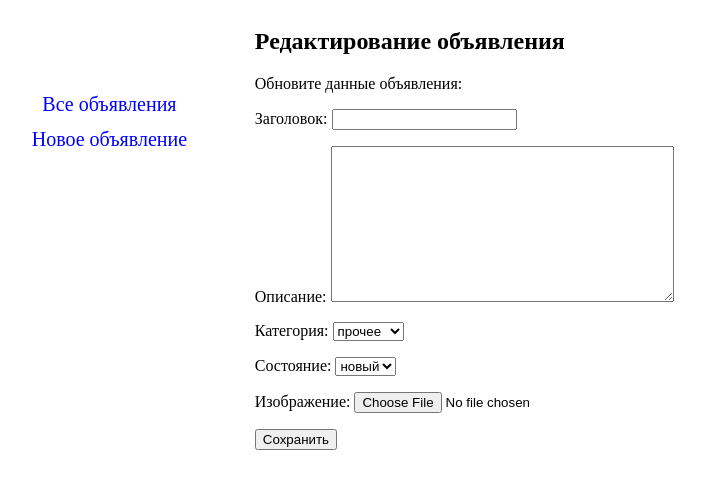
After one commit to Artem-Ionov/BarterSystem, a Django app: template my_app/templates/update_ad.html in a window 1280 px wide. The commit adds this page. Shown: the top 489 px of the page, without its empty margins (6-711 px from the left). Run offline with Django 5.2, Linux system fonts and the light colour scheme; the template is opened without the code that fills it: values that come from a table or form of the project are taken from there, others are empty.

Commit message:
Create update_ad (view, url and html) and improve navi (CSS)

```diff
--- a/my_app/static/styles.css
+++ b/my_app/static/styles.css
@@ -1,10 +1,32 @@
 body{
     display: flex;                              /*Делаем body контейнером для .navi и .content*/
+    gap: 3%;                                    /*Отступ между элементами контейнера*/
 }
 
 .navi{
-    flex: 0 0 20%;                              /*Задаём ширину элемента в контейнере*/
+    flex: 0 0 17%;                              /*Задаём ширину элемента в контейнере*/
     padding-top: 5%;                            /*Делаем отступ содержимого блока от его верхней границы*/
+}
+
+.navi ul{
+    padding: 0;                                 /*Убираем внутренний отступ списка, чтобы каждый li растянулся на всю ширину*/
+}
+
+.navi li{
+    height: 35px;
+    font-size: 20px;
+    text-align: center;
+    line-height: 35px;                          /*Используем для выравнивания по вертикали*/
+}
+
+.navi a{
+    display: block;                             /*Делаем ссылку блочным элементом, чьобы она заполнила весь li (для наведения)*/
+    text-decoration: none;
+    color: blue;
+}
+
+.navi a:hover{
+    background-color: lightgray;              /*Изменяем цвет при наведении*/
 }
 
 .content{
@@ -18,6 +40,10 @@ body{
 
 .ad h3{
     text-align: center;                         /*Центрируем текст*/
+}
+
+.ad ul{
+    list-style: none;                           /*Убираем декорирование пунктов ненумерованного списка*/
 }
 
 .media{
@@ -43,7 +69,3 @@ body{
 .buttons a:hover{                               /*Изменяем цвет при наведении*/
     background-color: lightgray;
 }
-
-ul{
-    list-style: none;                           /*Убираем декорирование пунктов ненумерованных списков*/
-}
--- /dev/null
+++ b/my_app/templates/update_ad.html
@@ -0,0 +1,11 @@
+{% extends 'base.html' %}                                   <!--Расширяем базовый шаблон-->
+
+{% block content %}                                         <!--Заполняем блок content-->
+    <h2>Редактирование объявления</h2>
+    <p>Обновите данные объявления:</p>
+    <form method="post" enctype="multipart/form-data">      <!--Тип кодировки для отправки файлов на сервер через форму-->
+        {% csrf_token %}
+        {{form.as_p}}                                       <!--Вставляем форму AdForm как абзац-->
+        <button type="submit">Сохранить</button>
+    </form>
+{% endblock %}
--- a/my_app/urls.py
+++ b/my_app/urls.py
@@ -1,8 +1,9 @@
 from django.urls import path
-from .views import ad_list, create_ad, delete_ad
+from .views import ad_list, create_ad, delete_ad, update_ad
 
 urlpatterns = [
     path('', ad_list, name='ad_list'),
     path('create/', create_ad, name='create_ad'),
     path('delete/<int:id>', delete_ad, name='delete_ad'),
+    path('update/<int:id>', update_ad, name='update_ad'),
 ]
```
Also changed, not shown: my_app/templates/ad_list.html (+6 -8 lines), my_app/views.py (+12 -0 lines).
